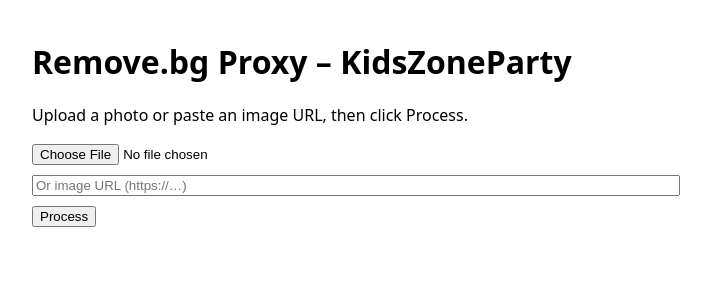
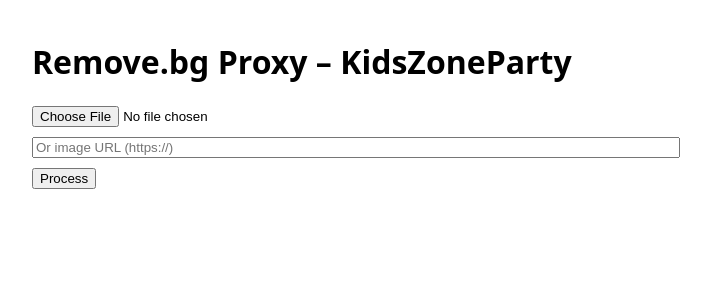
Before and after one commit to AALATWI/kzp-removebg-api, a Next.js app: page / in a window 1280 px wide. Shown: the top 300 px of the page, without its empty margins (288-999 px from the left). Built offline with nearby package versions, Linux system fonts and the light colour scheme.

Commit message:
Update index.js

```diff
--- a/pages/index.js
+++ b/pages/index.js
@@ -1,3 +1,4 @@
+// pages/index.js
 import { useState, useRef } from 'react';
 
 export default function Home() {
@@ -5,8 +6,6 @@
   const [loading, setLoading] = useState(false);
   const [result, setResult] = useState(null);
   const [error, setError] = useState(null);
-
-  // نستخدم ref للحصول على ملف الـ input كـ File
   const fileRef = useRef(null);
 
   async function onSubmit(e) {
@@ -18,33 +17,33 @@
     try {
       const fd = new FormData();
 
-      // 1) لو فيه ملف مختار – خذه كـ File صحيح
+      // خذ الملف من حقل الرفع عبر الـ ref
       const file = fileRef.current?.files?.[0] || null;
+
       if (file) {
-        fd.append('image_file', file, file.name); // لازم يكون Blob/File
-      }
-      // 2) لو مافيه ملف وفيه رابط – استخدم image_url
-      else if (imageUrl && imageUrl.trim()) {
+        // لازم نمرر Blob/File فعلي + اسم الملف
+        fd.append('image_file', file, file.name);
+      } else if (imageUrl && imageUrl.trim()) {
         fd.append('image_url', imageUrl.trim());
       } else {
         throw new Error('Please choose a file or paste an image URL');
       }
 
+      // أرسل إلى API عندنا
       const r = await fetch('/api/remove-bg', { method: 'POST', body: fd });
-
       if (!r.ok) {
-        const text = await r.text();
-        throw new Error(text || 'Remove.bg error');
+        // حاول نقرأ نص الخطأ من السيرفر
+        const txt = await r.text();
+        throw new Error(txt || 'Remove.bg error');
       }
 
-      // نستلم الصورة كبايتات ونحوّلها لبلوب ثم URL للعرض/التحميل
+      // استلم الصورة كـ PNG (بايتات)
       const ab = await r.arrayBuffer();
       const blob = new Blob([ab], { type: 'image/png' });
       const url = URL.createObjectURL(blob);
       setResult(url);
     } catch (err) {
-      console.error(err);
-      setError(err.message || 'Unexpected error');
+      setError(err.message || 'Error');
     } finally {
       setLoading(false);
     }
@@ -53,50 +52,37 @@
   return (
     <main style={{ maxWidth: 640, margin: '40px auto', fontFamily: 'system-ui' }}>
       <h1>Remove.bg Proxy – KidsZoneParty</h1>
-      <p>Upload a photo or paste an image URL, then click Process.</p>
 
       <form onSubmit={onSubmit}>
+        {/* رفع ملف (نستعمل ref) */}
+        <div style={{ marginBottom: 8 }}>
+          <input type="file" accept="image/*" ref={fileRef} />
+        </div>
+
+        {/* إدخال رابط صورة (اختياري) */}
         <div style={{ marginBottom: 8 }}>
           <input
-            ref={fileRef}
-            type="file"
-            accept="image/*"
-            onChange={() => {
-              // لو اخترت ملف، نفرغ حقل الرابط حتى ما نرسل الاثنين
-              setImageUrl('');
-            }}
+            style={{ width: '100%' }}
+            placeholder="Or image URL (https://)"
+            value={imageUrl}
+            onChange={(e) => setImageUrl(e.target.value)}
           />
         </div>
 
-        <div style={{ marginBottom: 8 }}>
-          <input
-            style={{ width: '100%' }}
-            placeholder="Or image URL (https://…)"
-            value={imageUrl}
-            onChange={(e) => {
-              setImageUrl(e.target.value);
-              // لو كتبت رابط، نفرغ اختيار الملف
-              if (fileRef.current) fileRef.current.value = '';
-            }}
-          />
-        </div>
-
-        <button disabled={loading}>{loading ? 'Processing…' : 'Process'}</button>
+        <button disabled={loading}>
+          {loading ? 'Processing…' : 'Process'}
+        </button>
       </form>
 
       {error && (
-        <pre style={{ color: 'crimson', whiteSpace: 'pre-wrap', marginTop: 12 }}>
-          {JSON.stringify({ error }, null, 2)}
-        </pre>
+        <pre style={{ color: 'crimson', whiteSpace: 'pre-wrap' }}>{error}</pre>
       )}
 
       {result && (
         <div style={{ marginTop: 16 }}>
           <h3>Result</h3>
-          <img src={result} alt="output" style={{ width: '100%', border: '1px solid #ddd' }} />
-          <p>
-            <a href={result} download="output.png">Download</a>
-          </p>
+          <img src={result} style={{ maxWidth: '100%', border: '1px solid #ddd' }} />
+          <p><a href={result} download="output.png">Download</a></p>
         </div>
       )}
     </main>
```
